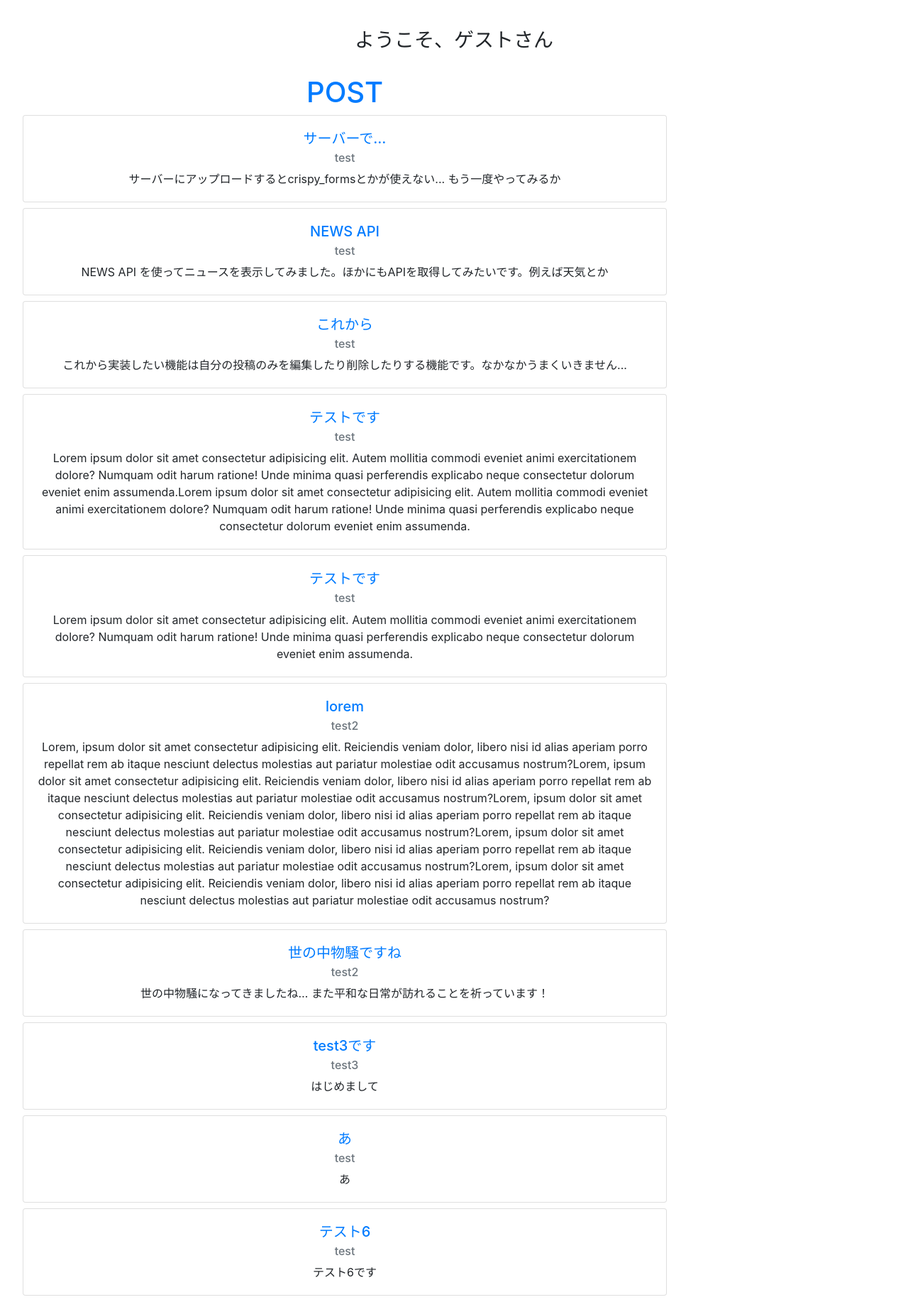
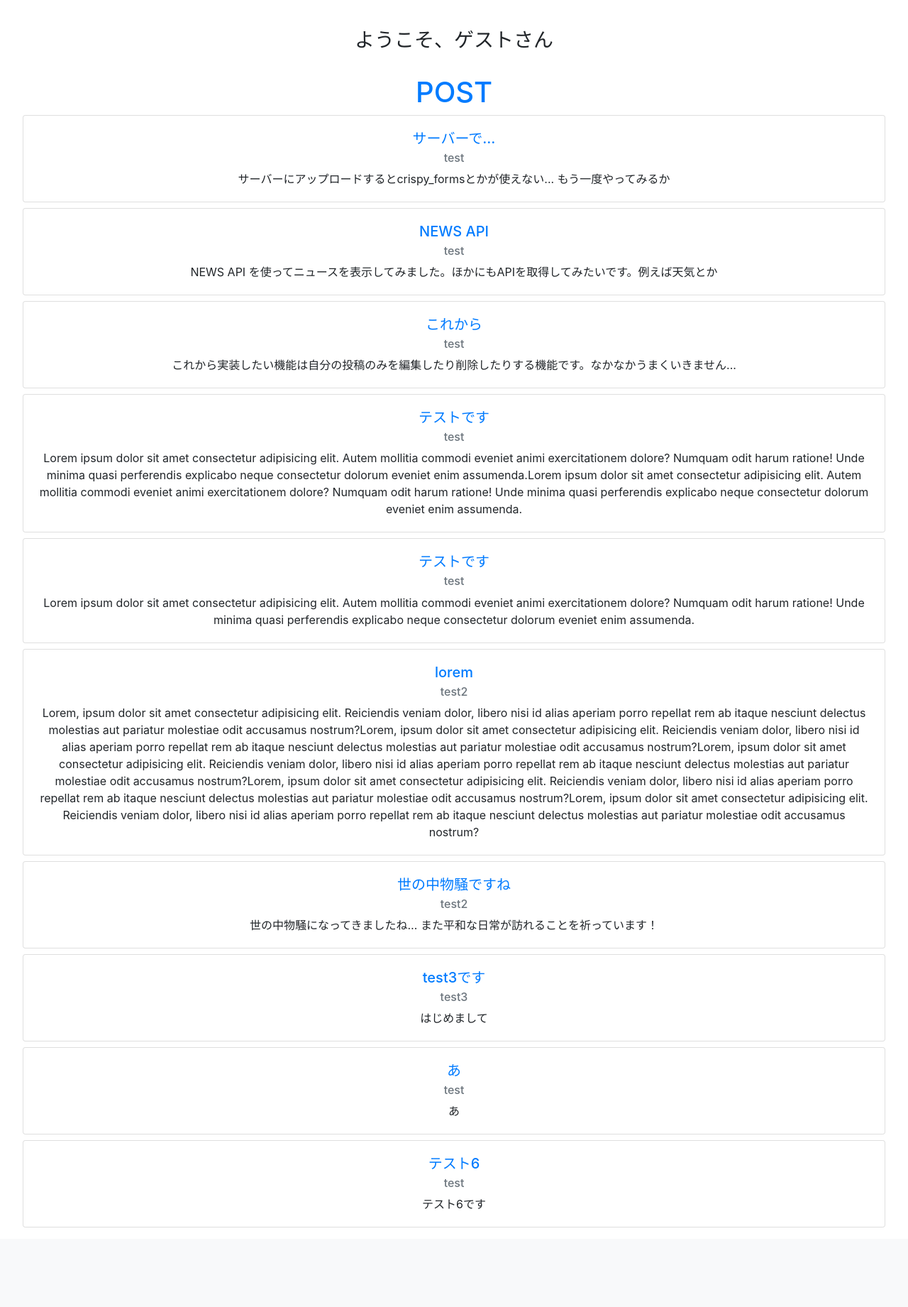
Before and after one commit to nonmot/my-first-blog, a Django app: page / in a window 1280 px wide. Shown: the part 56-1897 px from the top of the page at 71% size. After the commit the page ends 1785 px from the top, so only its background shows below. Run offline with Django 3.2, Linux system fonts and the light colour scheme; data comes from the database, SQL or seed files in the repository; both versions use the stored data as it was after the commit; some libraries are stand-ins or nearby versions.

Commit message:
modified layout

```diff
--- a/blog/templates/blog/post.html
+++ b/blog/templates/blog/post.html
@@ -13,7 +13,7 @@
 </div>
 
 <div class="mx-4 post-body d-flex mt-4">
-    <div class="post w-75 p-2">
+    <div class="post w-100 p-2">
         <h1 class="text-primary text-center">POST</h1>
         {% for post in posts %}
             <div class="card w-100 mx-auto my-2 text-center" style="width: 18rem;">
--- a/blog/templates/blog/post_detail.html
+++ b/blog/templates/blog/post_detail.html
@@ -11,7 +11,7 @@
         </div>
         <p class="mt-5">{{ post.text }}</p>
         <div class="float-right d-flex">
-            {% if user.is_authenticated and user.username != post.author %}
+            {% if user == post.author or user.is_superuser %}
                 <form action="{% url 'update' post.id %}">
                     {% csrf_token %}
                     <button type="submit" class="btn btn-primary" >更新</button>
```
Also changed, not shown: db.sqlite3.
